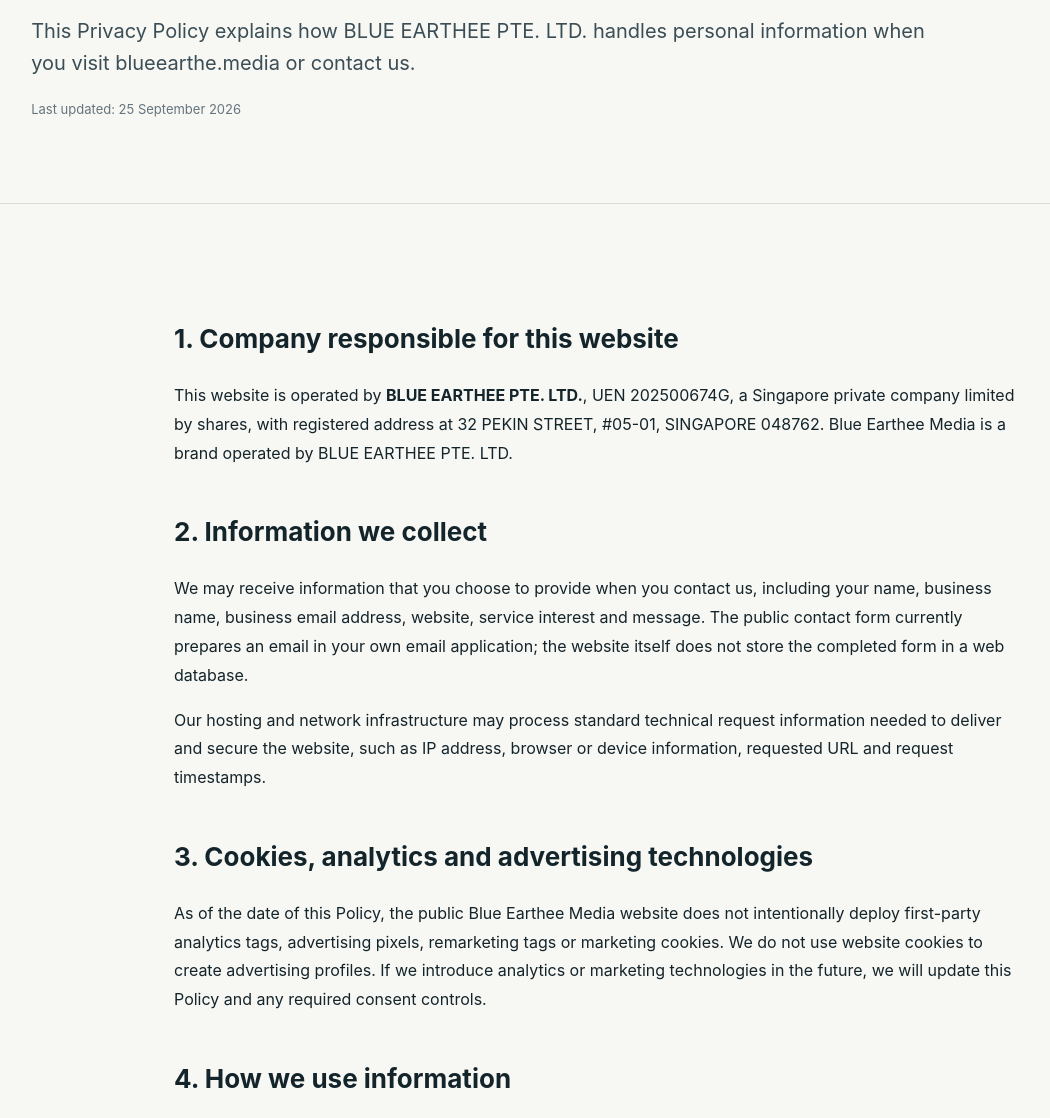
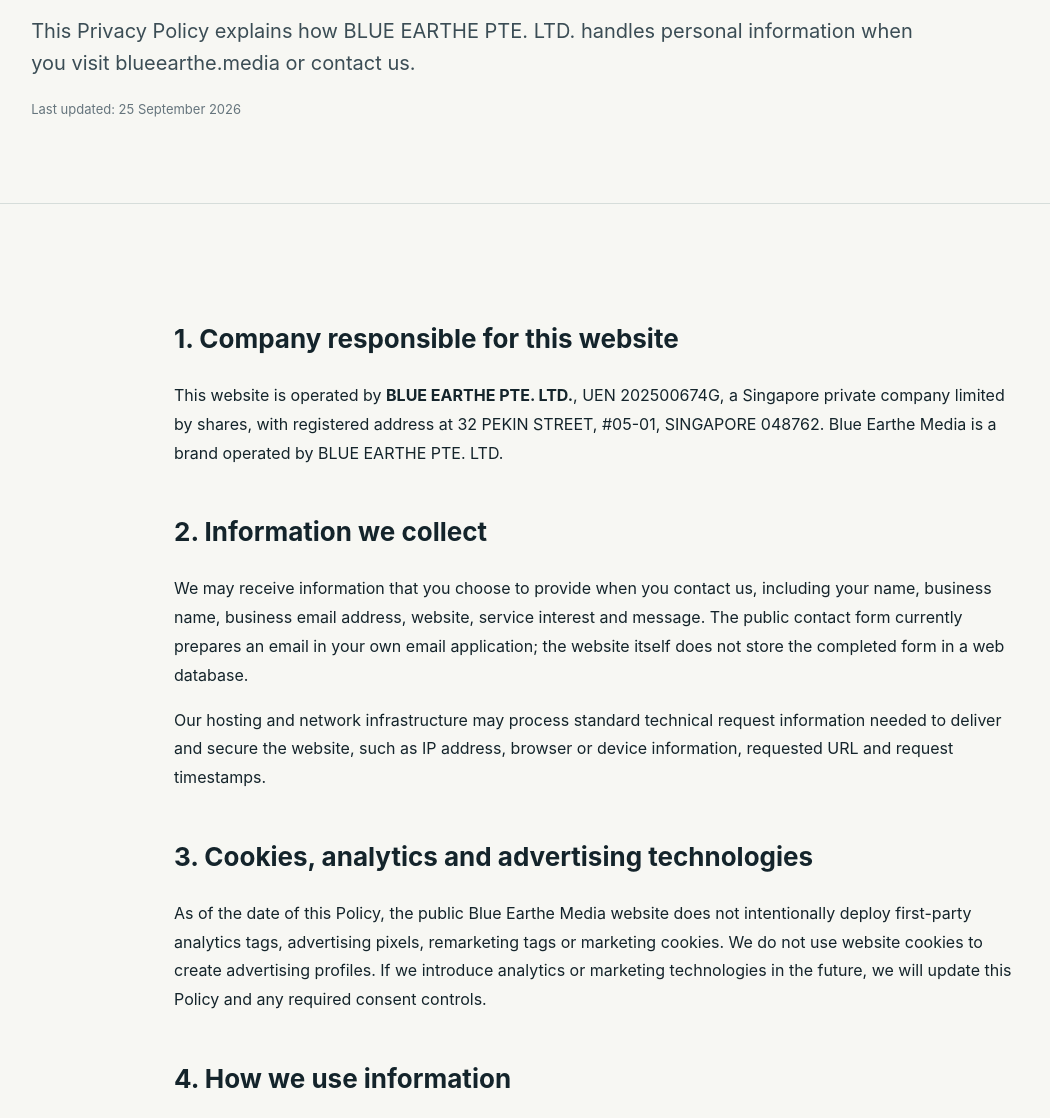
Before and after one commit to adeshsarwan/blueearthemedia, a website: page privacy.html in a window 1280 px wide. Shown: the part 301-1419 px from the top of the page, without its empty margins (40-1090 px from the left). Drawn offline with Linux system fonts and the light colour scheme.

Commit message:
Correct Blue Earthe spelling

```diff
--- a/privacy.html
+++ b/privacy.html
@@ -2,26 +2,26 @@
 <html lang="en">
 <head>
 <meta charset="utf-8"><meta name="viewport" content="width=device-width,initial-scale=1">
-<title>Privacy Policy | BLUE EARTHEE PTE. LTD.</title>
-<meta name="description" content="Privacy Policy for blueearthe.media, operated by BLUE EARTHEE PTE. LTD.">
+<title>Privacy Policy | BLUE EARTHE PTE. LTD.</title>
+<meta name="description" content="Privacy Policy for blueearthe.media, operated by BLUE EARTHE PTE. LTD.">
 <link rel="canonical" href="https://blueearthe.media/privacy.html"><link rel="icon" href="/favicon.svg" type="image/svg+xml"><link rel="stylesheet" href="/styles.css">
 </head>
 <body>
 <header class="site-header"><a class="brand" href="/"><span class="brand-mark">BE</span><span><strong>BLUE EARTHE</strong><small>MEDIA</small></span></a><nav><a href="/services.html">Services</a><a href="/about.html">About</a><a href="https://publishing.blueearthe.media/">Publishing</a><a href="/contact.html">Contact</a></nav><a class="button small" href="/contact.html">Contact us</a></header>
 <main class="legal-page">
-<section class="page-hero"><p class="eyebrow">LEGAL</p><h1>Privacy Policy</h1><p class="lead">This Privacy Policy explains how BLUE EARTHEE PTE. LTD. handles personal information when you visit blueearthe.media or contact us.</p><p class="muted">Last updated: 25 September 2026</p></section>
+<section class="page-hero"><p class="eyebrow">LEGAL</p><h1>Privacy Policy</h1><p class="lead">This Privacy Policy explains how BLUE EARTHE PTE. LTD. handles personal information when you visit blueearthe.media or contact us.</p><p class="muted">Last updated: 25 September 2026</p></section>
 <section class="legal-copy">
-<h2>1. Company responsible for this website</h2><p>This website is operated by <strong>BLUE EARTHEE PTE. LTD.</strong>, UEN 202500674G, a Singapore private company limited by shares, with registered address at 32 PEKIN STREET, #05-01, SINGAPORE 048762. Blue Earthee Media is a brand operated by BLUE EARTHEE PTE. LTD.</p>
+<h2>1. Company responsible for this website</h2><p>This website is operated by <strong>BLUE EARTHE PTE. LTD.</strong>, UEN 202500674G, a Singapore private company limited by shares, with registered address at 32 PEKIN STREET, #05-01, SINGAPORE 048762. Blue Earthe Media is a brand operated by BLUE EARTHE PTE. LTD.</p>
 <h2>2. Information we collect</h2><p>We may receive information that you choose to provide when you contact us, including your name, business name, business email address, website, service interest and message. The public contact form currently prepares an email in your own email application; the website itself does not store the completed form in a web database.</p><p>Our hosting and network infrastructure may process standard technical request information needed to deliver and secure the website, such as IP address, browser or device information, requested URL and request timestamps.</p>
-<h2>3. Cookies, analytics and advertising technologies</h2><p>As of the date of this Policy, the public Blue Earthee Media website does not intentionally deploy first-party analytics tags, advertising pixels, remarketing tags or marketing cookies. We do not use website cookies to create advertising profiles. If we introduce analytics or marketing technologies in the future, we will update this Policy and any required consent controls.</p>
+<h2>3. Cookies, analytics and advertising technologies</h2><p>As of the date of this Policy, the public Blue Earthe Media website does not intentionally deploy first-party analytics tags, advertising pixels, remarketing tags or marketing cookies. We do not use website cookies to create advertising profiles. If we introduce analytics or marketing technologies in the future, we will update this Policy and any required consent controls.</p>
 <h2>4. How we use information</h2><p>We use information you provide to respond to enquiries, evaluate potential engagements, communicate about requested services, maintain business records, protect the website and comply with applicable legal obligations.</p>
-<h2>5. Third-party service providers</h2><p>The website is delivered using Cloudflare infrastructure. Cloudflare may process technical request data as part of providing hosting, delivery, security and network services. Email communications are processed by the relevant email service providers used by the sender and BLUE EARTHEE PTE. LTD. We do not list third-party analytics or advertising processors because the current public website does not intentionally use them.</p>
+<h2>5. Third-party service providers</h2><p>The website is delivered using Cloudflare infrastructure. Cloudflare may process technical request data as part of providing hosting, delivery, security and network services. Email communications are processed by the relevant email service providers used by the sender and BLUE EARTHE PTE. LTD. We do not list third-party analytics or advertising processors because the current public website does not intentionally use them.</p>
 <h2>6. Data retention</h2><p>We keep business enquiry and correspondence records only for as long as reasonably necessary for the purpose for which they were collected, for ongoing business relationships, or where retention is required for legal, accounting, dispute-resolution or security purposes. Retention can vary depending on the nature of the enquiry or engagement.</p>
 <h2>7. Disclosure of information</h2><p>We may disclose information to service providers that support our business operations where necessary, or where required by law. We do not state that personal information is sold or shared for targeted advertising through this website because the current public website does not use that model.</p>
 <h2>8. International processing</h2><p>Digital services may involve processing in countries other than Singapore depending on the infrastructure and service providers involved. Where applicable, we take reasonable steps to use information in accordance with relevant contractual and legal obligations.</p>
 <h2>9. Your choices and requests</h2><p>You may contact us to ask about personal information you have provided to us, request correction, or raise a privacy question. Applicable rights depend on the circumstances and governing law.</p>
-<h2>10. Contact</h2><p><strong>BLUE EARTHEE PTE. LTD.</strong><br>UEN: 202500674G<br>32 PEKIN STREET, #05-01, SINGAPORE 048762<br>Email: <a href="mailto:contact@blueearthe.media">contact@blueearthe.media</a></p>
+<h2>10. Contact</h2><p><strong>BLUE EARTHE PTE. LTD.</strong><br>UEN: 202500674G<br>32 PEKIN STREET, #05-01, SINGAPORE 048762<br>Email: <a href="mailto:contact@blueearthe.media">contact@blueearthe.media</a></p>
 </section>
 </main>
-<footer class="site-footer"><div><a class="brand inverted" href="/"><span class="brand-mark">BE</span><span><strong>BLUE EARTHE</strong><small>MEDIA</small></span></a><p>Blue Earthee Media is operated by <strong>BLUE EARTHEE PTE. LTD.</strong></p></div><div><strong>BLUE EARTHEE PTE. LTD.</strong><br>UEN: 202500674G<br>32 PEKIN STREET, #05-01, SINGAPORE 048762</div><div>Technology Consulting · Digital Marketing · Media Buying · Analytics · Publisher Monetization</div><div class="footer-links"><a href="/about.html">About</a><a href="/services.html">Services</a><a href="/contact.html">Contact</a><a href="/privacy.html">Privacy Policy</a><a href="/terms.html">Terms of Service</a></div></footer>
+<footer class="site-footer"><div><a class="brand inverted" href="/"><span class="brand-mark">BE</span><span><strong>BLUE EARTHE</strong><small>MEDIA</small></span></a><p>Blue Earthe Media is operated by <strong>BLUE EARTHE PTE. LTD.</strong></p></div><div><strong>BLUE EARTHE PTE. LTD.</strong><br>UEN: 202500674G<br>32 PEKIN STREET, #05-01, SINGAPORE 048762</div><div>Technology Consulting · Digital Marketing · Media Buying · Analytics · Publisher Monetization</div><div class="footer-links"><a href="/about.html">About</a><a href="/services.html">Services</a><a href="/contact.html">Contact</a><a href="/privacy.html">Privacy Policy</a><a href="/terms.html">Terms of Service</a></div></footer>
 </body></html>
```
